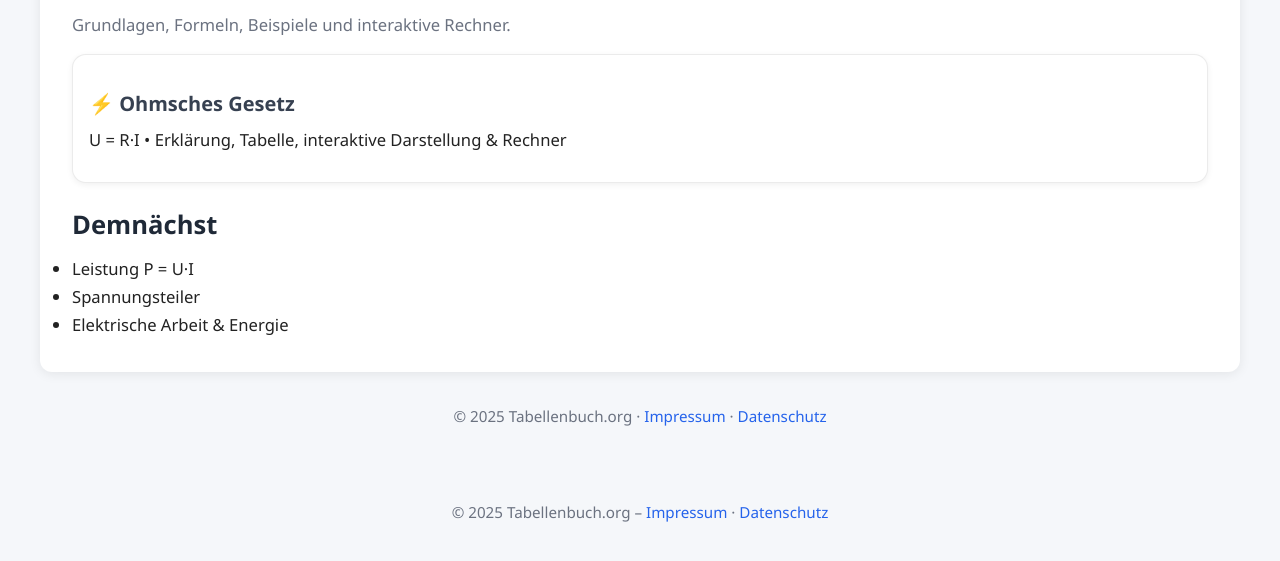
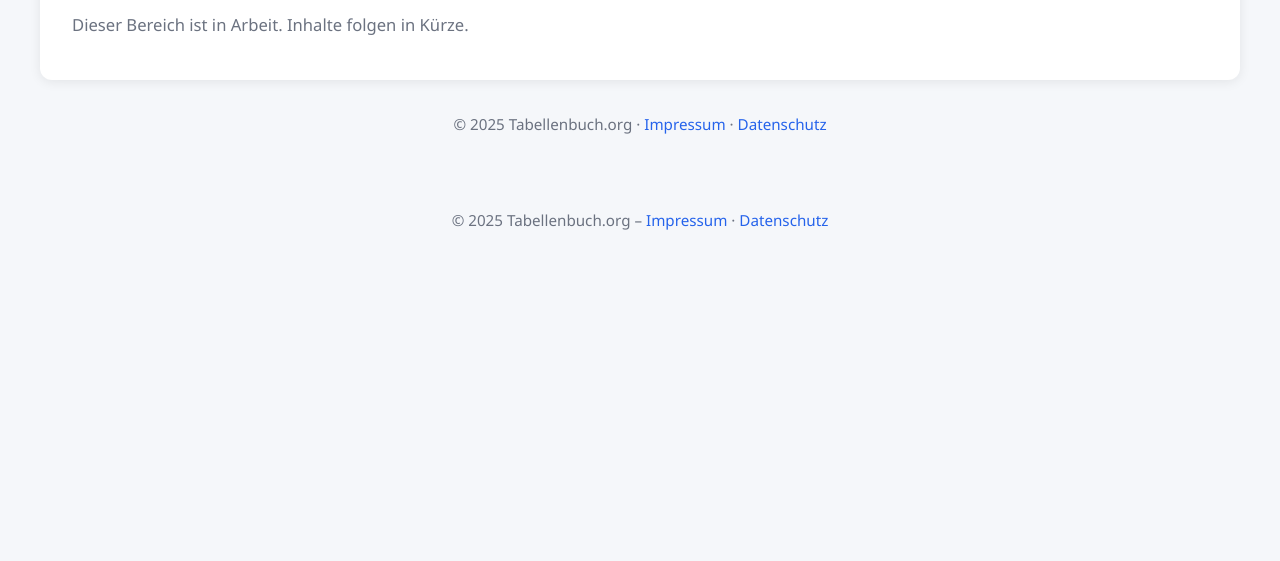
Before and after one commit to gunflo1011-debug/tabellenbuch, a plain HTML site: page pages/elektrotechnik/elektrotechnik.html in a window 1280 px wide. Shown: the part 359-920 px from the top of the page. After the commit the page ends 800 px from the top, so only its background shows below. Drawn offline with Linux system fonts and the light colour scheme.

Commit message:
Add files via upload

```diff
--- a/pages/elektrotechnik/elektrotechnik.html
+++ b/pages/elektrotechnik/elektrotechnik.html
@@ -24,26 +24,7 @@
 <li><a href="#">Wirtschaft</a></li>
 </ul>
 </aside>
-<main>
-<div class="tb-container">
-<h1>Elektrotechnik</h1>
-<p class="muted">Grundlagen, Formeln, Beispiele und interaktive Rechner.</p>
-<div class="categories" style="margin-top:14px;">
-<a class="card" href="ohm.html">
-<h3>⚡ Ohmsches Gesetz</h3>
-<p>U = R·I • Erklärung, Tabelle, interaktive Darstellung &amp; Rechner</p>
-</a>
-</div>
-<div class="section" style="margin-top:18px;">
-<h2>Demnächst</h2>
-<ul>
-<li>Leistung P = U·I</li>
-<li>Spannungsteiler</li>
-<li>Elektrische Arbeit &amp; Energie</li>
-</ul>
-</div>
-</div>
-</main>
+<main><div class="tb-container"><h1>Elektrotechnik</h1><p class="muted">Dieser Bereich ist in Arbeit. Inhalte folgen in Kürze.</p></div></main>
 <footer>
     © 2025 Tabellenbuch.org · <a href="impressum.html">Impressum</a> · <a href="datenschutz.html">Datenschutz</a>
 </footer>
```
